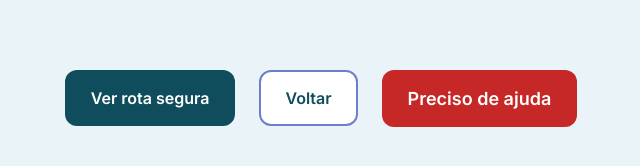
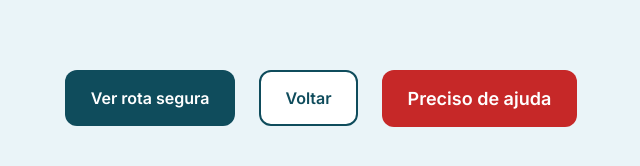
Before and after one commit to juliocezar-santos/botoes-alerta, a plain HTML site: page index.html in a window 1280 px wide. Shown: the part 302-468 px from the top of the page, without its empty margins (319-959 px from the left). Drawn offline with Linux system fonts and the light colour scheme.

Commit message:
Update style.css

```diff
--- a/style.css
+++ b/style.css
@@ -36,7 +36,7 @@ body {
 
 .btn-secondary {
     background-color: #FFFFFF;
-    border-color: #6B7FCB;
+    border-color: #0F4C5C;
     color: #0F4C5C;
 }
 
```
